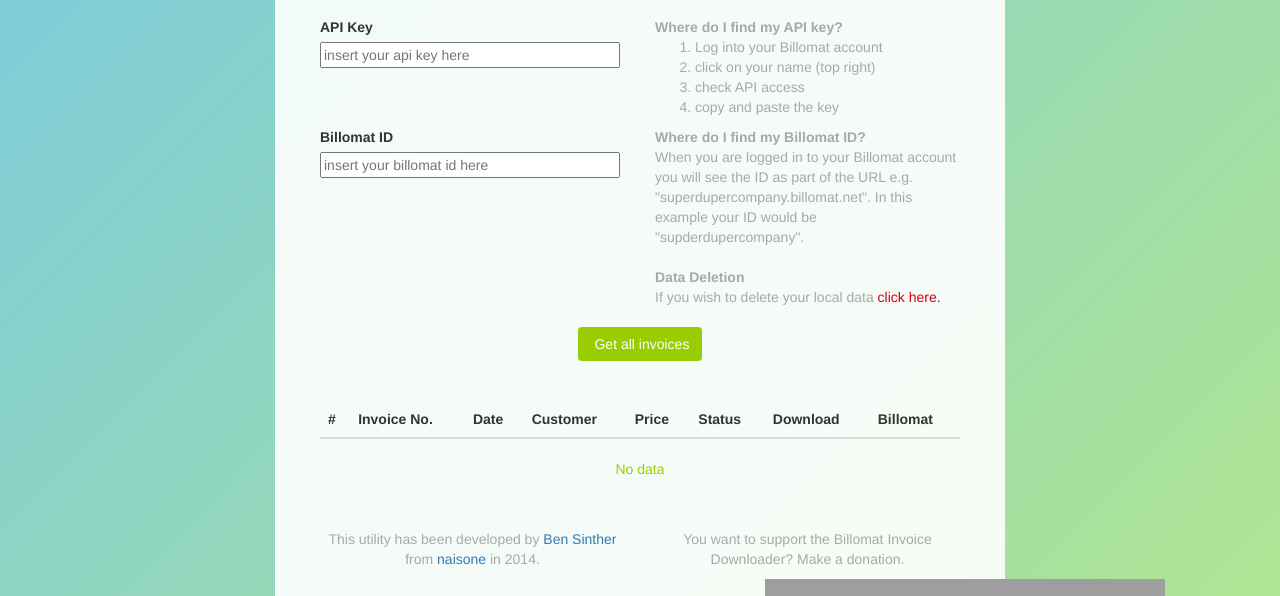
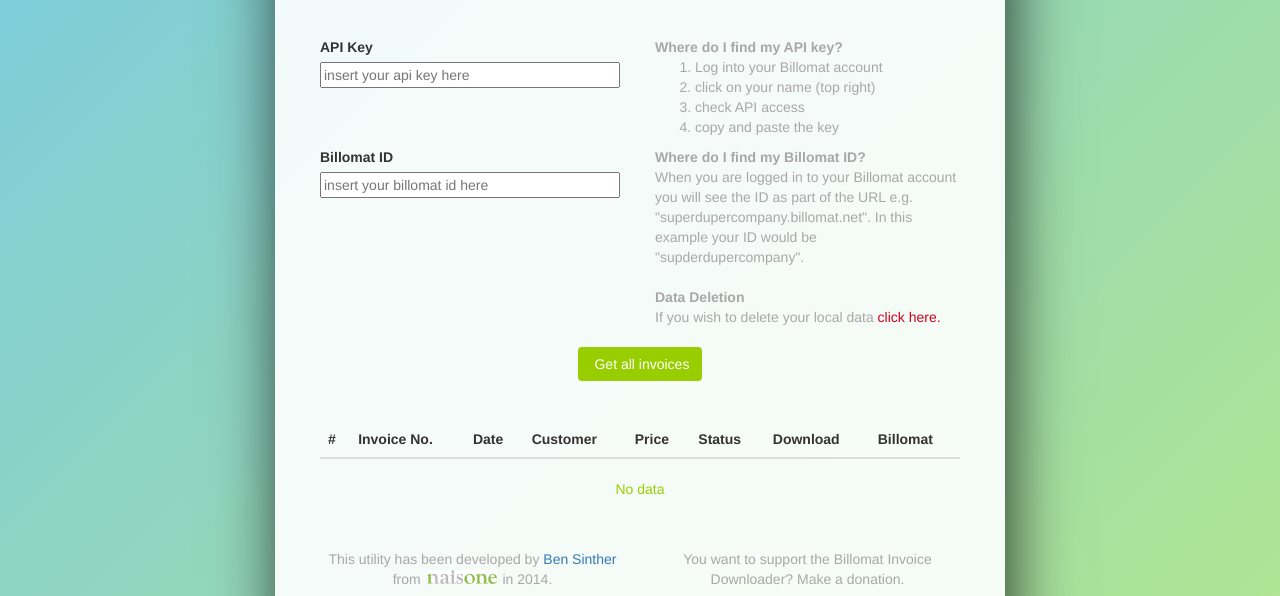
Before and after one commit to ilovemygameboy/billomatinvoicedownloader, a website: page app/index.html in a window 1280 px wide. Shown: the part 283-879 px from the top of the page. Drawn offline with nearby package versions, Linux system fonts and the light colour scheme; some packages are replaced by stand-ins of ours; files that its build step writes are made by us from their sources; grey boxes are pictures that could not be loaded; a script that the page names is missing.

Commit message:
Further improvements

```diff
--- a/Gruntfile.js
+++ b/Gruntfile.js
@@ -364,14 +364,14 @@
     'clean:dist',
     'useminPrepare',
     'concurrent:dist',
-    'autoprefixer',
+    // 'autoprefixer',
     'concat',
     'ngmin',
     'copy:dist',
     'cdnify',
     'cssmin',
     'uglify',
-    'rev',
+    // 'rev',
     'usemin'
   ]);
 
--- a/app/index.html
+++ b/app/index.html
@@ -6,7 +6,7 @@
   <head>
     <meta charset="utf-8">
     <meta http-equiv="X-UA-Compatible" content="IE=edge">
-    <title></title>
+    <title>Billomat Invoice Downloader</title>
     <meta name="description" content="">
     <meta name="viewport" content="width=device-width">
     <!-- Place favicon.ico and apple-touch-icon.png in the root directory -->
--- a/app/styles/main.css
+++ b/app/styles/main.css
@@ -1,4 +1,5 @@
- Space out content a bit */ body {
+ /*Space out content a bit */
+ body {
    padding-top: 20px;
    padding-bottom: 20px;
  }
@@ -35,6 +36,9 @@
   background-color: rgba(255,255,255,.9);
   margin-top: 10px;
   margin-bottom: 10px;
+  -webkit-box-shadow: 5px 15px 60px 0px rgba(0,0,0,0.75);
+  -moz-box-shadow: 5px 15px 60px 0px rgba(0,0,0,0.75);
+  box-shadow: 5px 15px 60px 0px rgba(0,0,0,0.75);
 }
 
  .container-narrow > hr {
@@ -166,4 +170,10 @@
  .text-darkgrey {
    color: #A8A8A8;
  }
+
+ .naisone {
+  margin-top: -6px;
+  margin-left: 2px;
+  margin-right: 2px;
+ }
  /*BS <<<
--- a/app/views/main.html
+++ b/app/views/main.html
@@ -2,7 +2,7 @@
 <div>
   <br>
   <div class="col-xs-3 col-sm-3 col-md-3 col-lg-3">
-    <img width="150" src="../images/logo.png" alt="">
+    <img width="150" src="./images/logo.png" alt="">
   </div>
   <div class="col-xs-9 col-sm-9 col-md-9 col-lg-9">
     <h2 class="text-darkgrey">Billomat Invoice Downloader</h2>
@@ -104,7 +104,7 @@
     </div>
     <div class="col-xs-6 col-sm-6 col-md-6 col-lg-6 text-darkgrey">
       <p class="text-center">
-        This utility has been developed by <a href="http://sinther.net">Ben Sinther</a> from <a href="http://naisone.de">naisone</a> in 2014.
+        This utility has been developed by <a href="http://sinther.net" target="_blank">Ben Sinther</a> from <a href="http://naisone.de" target="_blank"><img class="naisone" src="./images/naisone.jpg" width="70"/></a> in 2014.
       </p>
     </div>
     <div class="col-xs-6 col-sm-6 col-md-6 col-lg-6 text-darkgrey">
```
Also changed, not shown: app/images/naisone.jpg (added), app/images/tile.png, app/images/yeoman.png (deleted), 2 other files.
